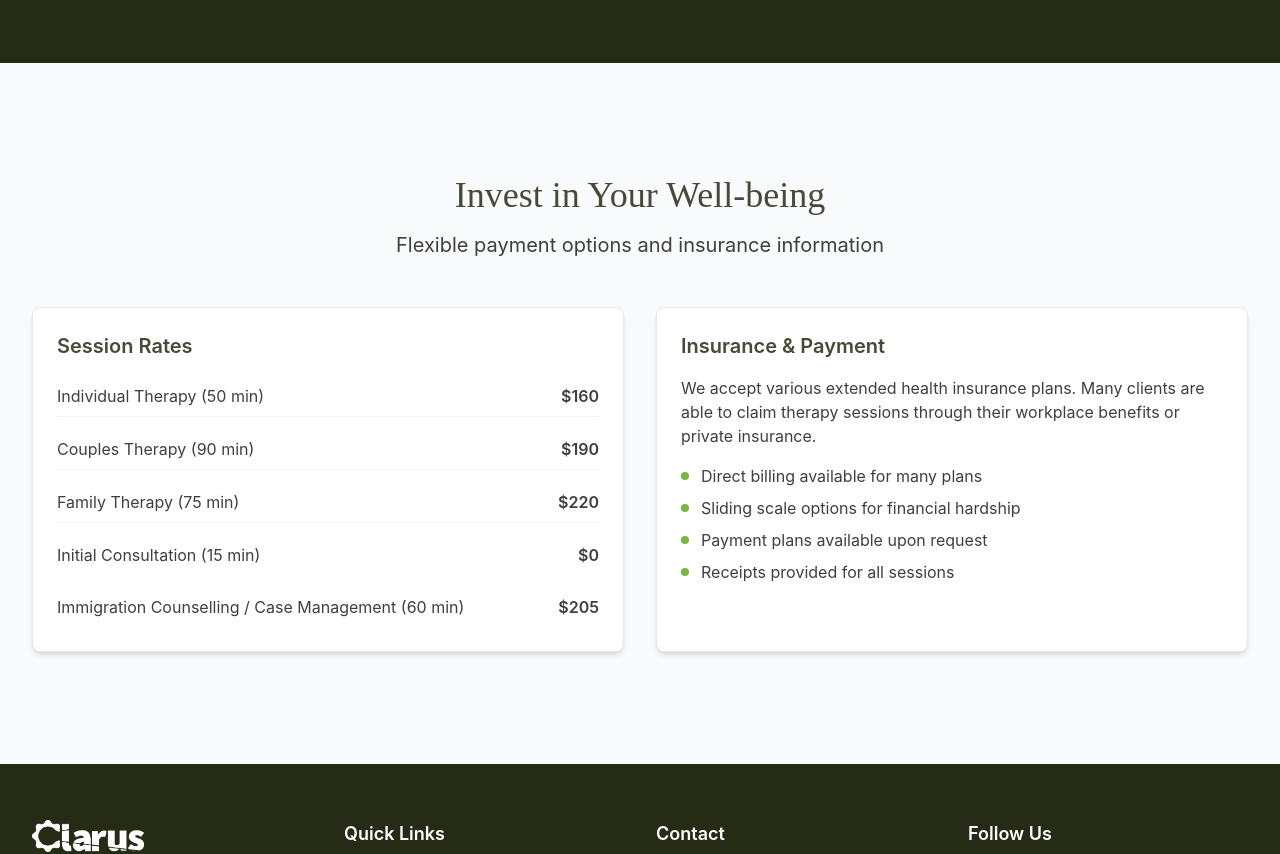
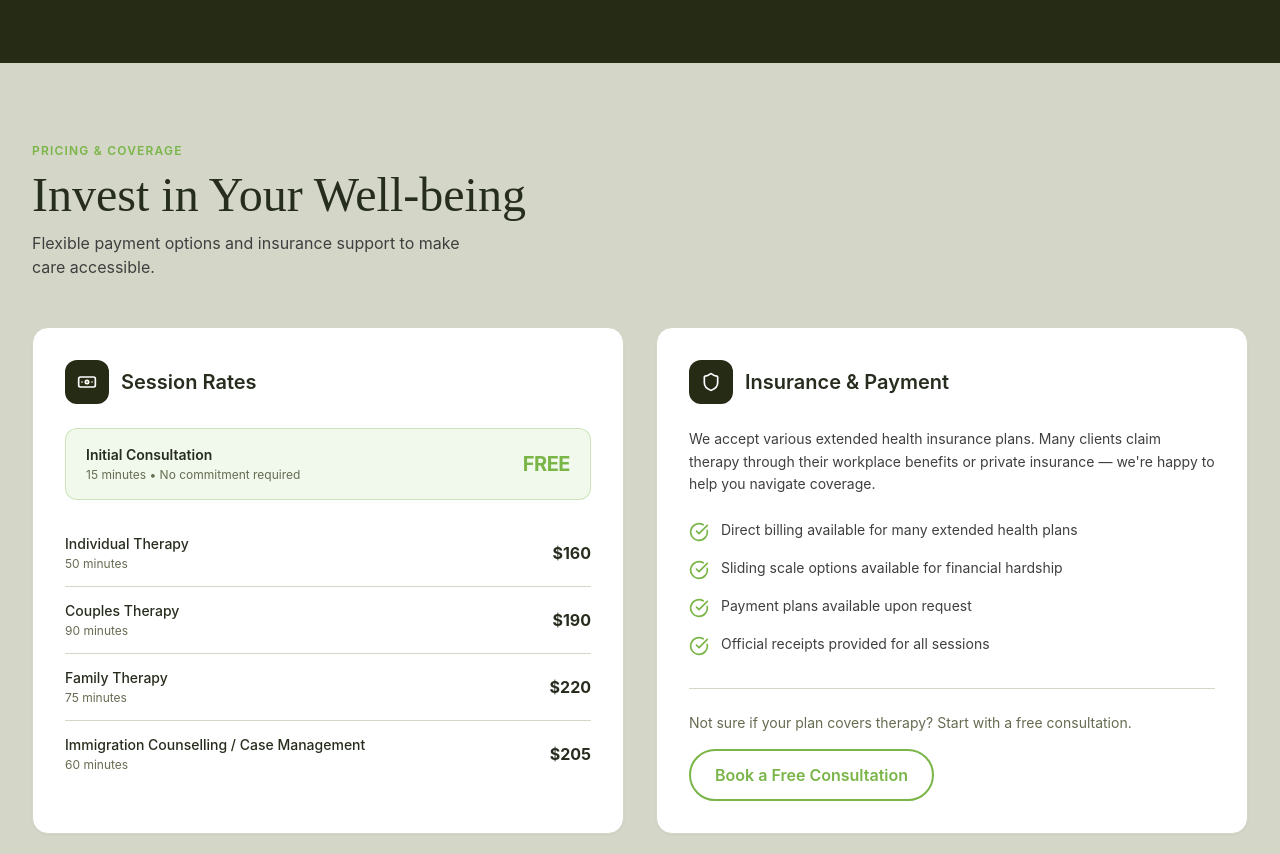
Before and after one commit to Abraham-Ogbumah/clarus, a React (Vite) app: page /services in a window 1280 px wide. Shown: the part 3100-3954 px from the top of the page. Built offline with nearby package versions, Linux system fonts and the light colour scheme.

Commit message:
minor update

```diff
--- a/src/pages/Services.jsx
+++ b/src/pages/Services.jsx
@@ -9,10 +9,11 @@ import {
   MessageCircle,
   ClipboardList,
   TrendingUp,
+  Banknote,
+  CheckCircle,
 } from "lucide-react";
 import ServiceCard from "../components/services/ServiceCard";
 import Section from "../components/common/Section";
-import PageHeader from "../components/common/PageHeader";
 import Button from "../components/common/Button";
 
 const ServicesPage = () => {
@@ -78,6 +79,24 @@ const ServicesPage = () => {
       format: "In-person or Online",
       text: "Navigate the emotional challenges of immigration, cultural adjustment, identity formation, and family dynamics. I understand the unique stressors faced by newcomers and provide culturally responsive care.",
     },
+  ];
+
+  const rates = [
+    { name: "Individual Therapy", duration: "50 minutes", price: "$160" },
+    { name: "Couples Therapy", duration: "90 minutes", price: "$190" },
+    { name: "Family Therapy", duration: "75 minutes", price: "$220" },
+    {
+      name: "Immigration Counselling / Case Management",
+      duration: "60 minutes",
+      price: "$205",
+    },
+  ];
+
+  const insurancePoints = [
+    "Direct billing available for many extended health plans",
+    "Sliding scale options available for financial hardship",
+    "Payment plans available upon request",
+    "Official receipts provided for all sessions",
   ];
 
   const specializations = [
@@ -280,74 +299,118 @@ const ServicesPage = () => {
         </div>
       </section>
 
-      {/* Insurance & Payment */}
-      <Section className="bg-gray-50">
-        <PageHeader
-          title="Invest in Your Well-being"
-          subtitle="Flexible payment options and insurance information"
-        />
+      {/* Invest in Your Well-being */}
+      <section className="bg-clarus-lightest py-20">
+        <div className="max-w-7xl mx-auto px-4 sm:px-6 lg:px-8">
+          {/* Header */}
+          <div className="mb-12">
+            <p className="text-clarus-accent-green text-xs font-semibold uppercase tracking-widest mb-3">
+              Pricing &amp; Coverage
+            </p>
+            <h2 className="text-4xl md:text-5xl font-serif text-clarus-dark leading-tight">
+              Invest in Your Well-being
+            </h2>
+            <p className="mt-3 text-clarus-dark-grey max-w-md">
+              Flexible payment options and insurance support to make care
+              accessible.
+            </p>
+          </div>
+
           <div className="grid grid-cols-1 md:grid-cols-2 gap-8">
-          <div className="bg-white p-6 rounded-lg shadow-md border border-gray-200">
-            <h3 className="text-xl font-semibold text-clarus-olive-green mb-4">
+            {/* Session Rates */}
+            <div className="bg-white rounded-2xl p-8 shadow-sm border border-clarus-lightest flex flex-col">
+              <div className="flex items-center gap-3 mb-6">
+                <div className="w-11 h-11 bg-clarus-dark-olive rounded-xl flex items-center justify-center flex-shrink-0">
+                  <Banknote className="w-5 h-5 text-white" />
+                </div>
+                <h3 className="text-xl font-semibold text-clarus-dark">
                   Session Rates
                 </h3>
-            <ul className="space-y-3 text-clarus-dark-grey">
-              <li className="flex justify-between items-center py-2 border-b border-gray-100">
-                <span>Individual Therapy (50 min)</span>
-                <span className="font-semibold">$160</span>
+              </div>
+
+              {/* Free consultation highlight */}
+              <div className="bg-clarus-accent-green/10 border border-clarus-accent-green/30 rounded-xl px-5 py-4 mb-5 flex items-center justify-between">
+                <div>
+                  <p className="font-semibold text-clarus-dark text-sm">
+                    Initial Consultation
+                  </p>
+                  <p className="text-xs text-clarus-medium-green mt-0.5">
+                    15 minutes &bull; No commitment required
+                  </p>
+                </div>
+                <span className="text-clarus-accent-green font-bold text-xl tracking-tight">
+                  FREE
+                </span>
+              </div>
+
+              {/* Rate rows */}
+              <ul className="divide-y divide-clarus-lightest flex-1">
+                {rates.map((rate, index) => (
+                  <li
+                    key={index}
+                    className="flex items-center justify-between py-3.5"
+                  >
+                    <div>
+                      <p className="text-sm font-medium text-clarus-dark">
+                        {rate.name}
+                      </p>
+                      <p className="text-xs text-clarus-medium-green mt-0.5">
+                        {rate.duration}
+                      </p>
+                    </div>
+                    <span className="font-bold text-clarus-dark">
+                      {rate.price}
+                    </span>
                   </li>
-              <li className="flex justify-between items-center py-2 border-b border-gray-100">
-                <span>Couples Therapy (90 min)</span>
-                <span className="font-semibold">$190</span>
-              </li>
-              <li className="flex justify-between items-center py-2 border-b border-gray-100">
-                <span>Family Therapy (75 min)</span>
-                <span className="font-semibold">$220</span>
-              </li>
-              <li className="flex justify-between items-center py-2">
-                <span>Initial Consultation (15 min)</span>
-                <span className="font-semibold">$0</span>
-              </li>
-              <li className="flex justify-between items-center py-2">
-                <span>Immigration Counselling / Case Management (60 min)</span>
-                <span className="font-semibold">$205</span>
-              </li>
+                ))}
               </ul>
             </div>
 
-          <div className="bg-white p-6 rounded-lg shadow-md border border-gray-200">
-            <h3 className="text-xl font-semibold text-clarus-olive-green mb-4">
+            {/* Insurance & Payment */}
+            <div className="bg-white rounded-2xl p-8 shadow-sm border border-clarus-lightest flex flex-col">
+              <div className="flex items-center gap-3 mb-6">
+                <div className="w-11 h-11 bg-clarus-dark-olive rounded-xl flex items-center justify-center flex-shrink-0">
+                  <Shield className="w-5 h-5 text-white" />
+                </div>
+                <h3 className="text-xl font-semibold text-clarus-dark">
                   Insurance &amp; Payment
                 </h3>
-            <p className="text-clarus-dark-grey mb-4">
+              </div>
+
+              <p className="text-clarus-dark-grey text-sm leading-relaxed mb-6">
                 We accept various extended health insurance plans. Many clients
-              are able to claim therapy sessions through their workplace
-              benefits or private insurance.
+                claim therapy through their workplace benefits or private
+                insurance — we&apos;re happy to help you navigate coverage.
               </p>
-            <ul className="space-y-2 text-clarus-dark-grey mb-6">
-              <li className="flex items-start">
-                <span className="w-2 h-2 bg-clarus-accent-green rounded-full mt-2 mr-3 flex-shrink-0"></span>
-                Direct billing available for many plans
+
+              <ul className="space-y-4 flex-1">
+                {insurancePoints.map((point, index) => (
+                  <li key={index} className="flex items-start gap-3">
+                    <CheckCircle className="w-5 h-5 text-clarus-accent-green flex-shrink-0 mt-0.5" />
+                    <span className="text-clarus-dark-grey text-sm">
+                      {point}
+                    </span>
                   </li>
-              <li className="flex items-start">
-                <span className="w-2 h-2 bg-clarus-accent-green rounded-full mt-2 mr-3 flex-shrink-0"></span>
-                Sliding scale options for financial hardship
-              </li>
-              <li className="flex items-start">
-                <span className="w-2 h-2 bg-clarus-accent-green rounded-full mt-2 mr-3 flex-shrink-0"></span>
-                Payment plans available upon request
-              </li>
-              <li className="flex items-start">
-                <span className="w-2 h-2 bg-clarus-accent-green rounded-full mt-2 mr-3 flex-shrink-0"></span>
-                Receipts provided for all sessions
-              </li>
+                ))}
               </ul>
-            {/* <Button variant="primary" className="bg-clarus-accent-green hover:bg-green-600 border-0">
-              Verify Your Coverage
-            </Button> */}
+
+              <div className="mt-8 pt-6 border-t border-clarus-lightest">
+                <p className="text-sm text-clarus-medium-green mb-4">
+                  Not sure if your plan covers therapy? Start with a free
+                  consultation.
+                </p>
+                <Button
+                  variant="outline"
+                  size="md"
+                  href="https://www.gorendezvous.com/en/ClarusCounsellingandPsychotherapy"
+                >
+                  Book a Free Consultation
+                </Button>
               </div>
             </div>
-      </Section>
+          </div>
+        </div>
+      </section>
     </main>
   );
 };
```
Lines whose indentation alone changed are shown as unchanged.
